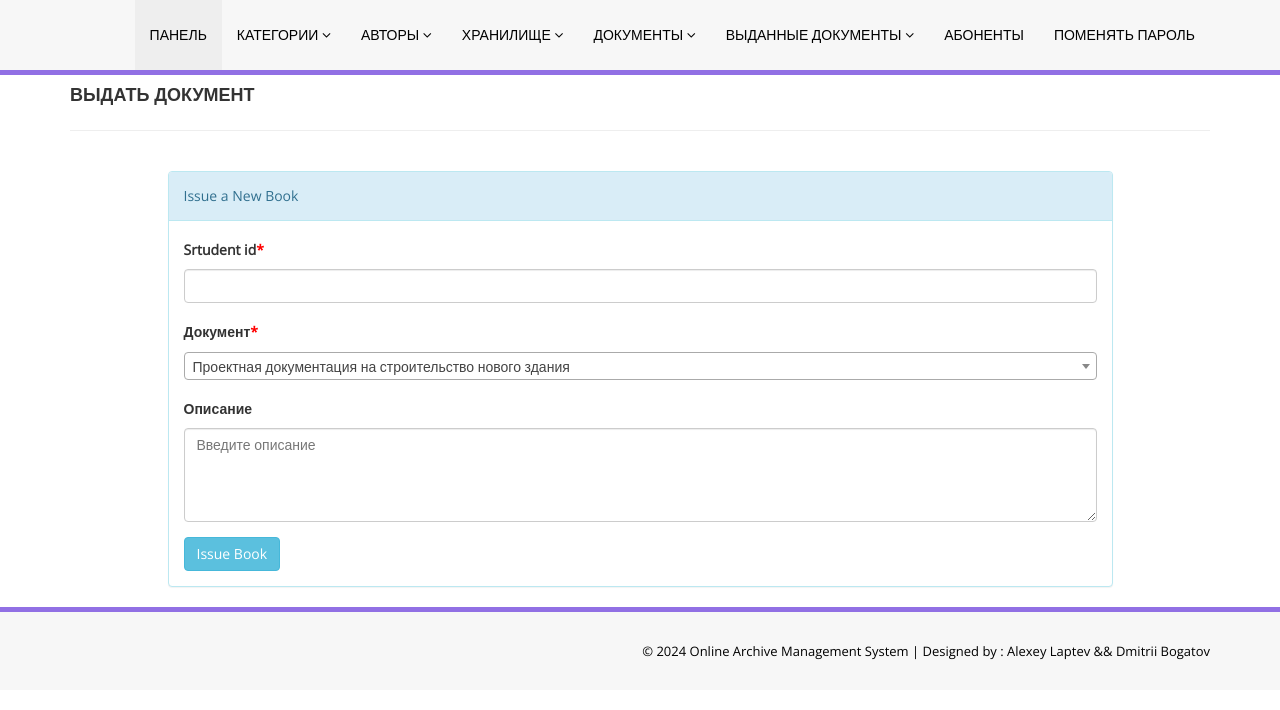
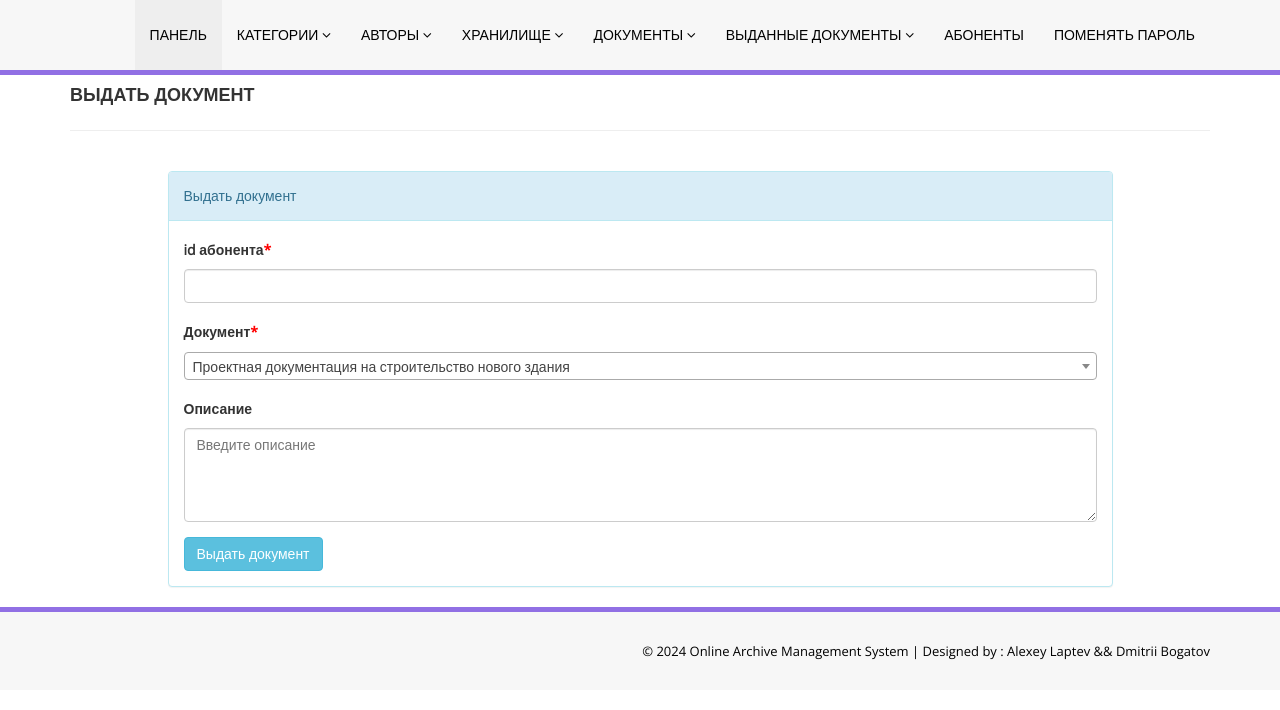
Before and after one commit to kolapss/archive, a PHP site: page /admin/issue-document.php in a window 1280 px wide. Shown: the part 90-800 px from the top of the page. Run offline with PHP 8.4, Linux system fonts and the light colour scheme; a user stored in the database is signed in; data comes from the database, SQL or seed files in the repository; some libraries are stand-ins or nearby versions.

Commit message:
fixing issue

```diff
--- a/library/admin/issue-document.php
+++ b/library/admin/issue-document.php
@@ -105,13 +105,13 @@ if (strlen($_SESSION['alogin']) == 0) {
                     <div class="col-md-10 col-sm-6 col-xs-12 col-md-offset-1"">
 <div class=" panel panel-info">
                         <div class="panel-heading">
-                            Issue a New Book
+                            Выдать документ
                         </div>
                         <div class="panel-body">
                             <form role="form" method="post">
 
                                 <div class="form-group">
-                                    <label>Srtudent id<span style="color:red;">*</span></label>
+                                    <label>id абонента<span style="color:red;">*</span></label>
                                     <input class="form-control" type="text" name="studentid" id="studentid" onBlur="getstudent()" autocomplete="off" required />
                                 </div>
 
@@ -141,7 +141,7 @@ if (strlen($_SESSION['alogin']) == 0) {
                                     <textarea class="form-control" name="description" rows="4" maxlength="1000" placeholder="Введите описание"></textarea>
                                 </div>
 
-                                <button type="submit" name="issue" id="submit" class="btn btn-info">Issue Book </button>
+                                <button type="submit" name="issue" id="submit" class="btn btn-info">Выдать документ </button>
 
                             </form>
                         </div>
```
